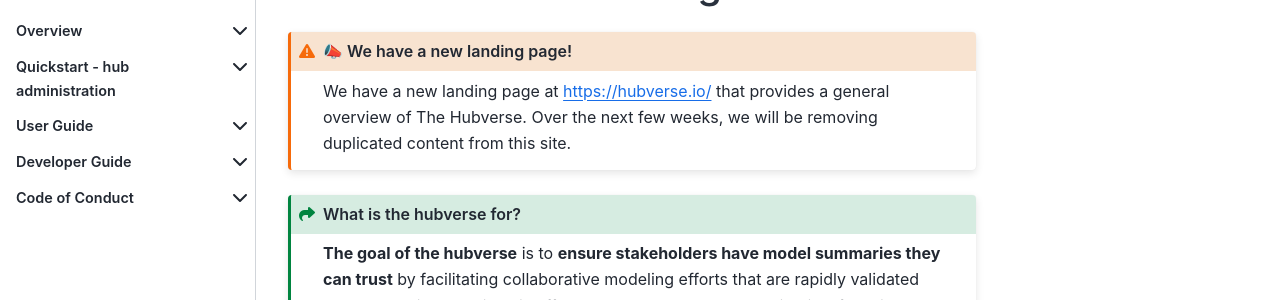
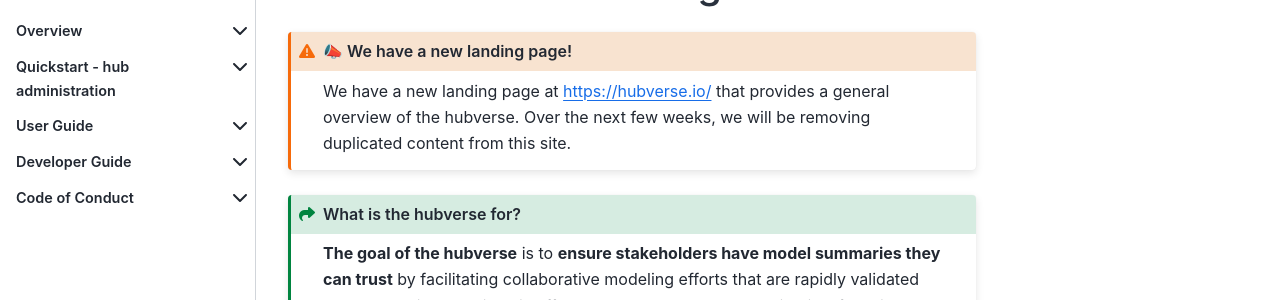
Before and after one commit to hubverse-org/hubDocs, a Sphinx documentation site: the page built from docs/source/index.md, in a window 1280 px wide and 900 px high. Shown: the part 157-457 px from the top of the window. Built offline with Sphinx 7.4.7 and the Sphinx Book theme 1.1.4, drawn with Linux system fonts in a browser that asks for light colours; comment, search, counter and statistics services are not loaded.

````diff
--- a/docs/source/index.md
+++ b/docs/source/index.md
@@ -3,7 +3,7 @@
 ```{admonition} 📣 We have a new landing page!
 :class: warning
 
-We have a new landing page at <https://hubverse.io/> that provides a general overview of The Hubverse. Over the next few weeks, we will be removing duplicated content from this site.
+We have a new landing page at <https://hubverse.io/> that provides a general overview of the hubverse. Over the next few weeks, we will be removing duplicated content from this site.
 ```
 
 ```{admonition} What is the hubverse for?
````
